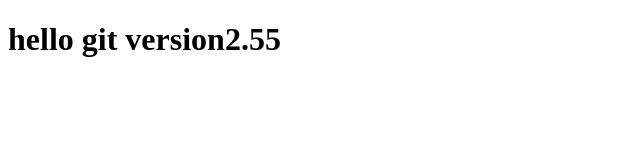
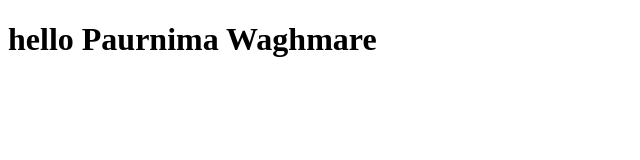
Before and after one commit to Paurnima2006/demo_git, a plain HTML site: page about.html in a window 1280 px wide. Shown: the whole page, without its empty margins (0-640 px from the left). Drawn offline with Linux system fonts and the light colour scheme.

Commit message:
initial commit

```diff
--- a/about.html
+++ b/about.html
@@ -4,6 +4,6 @@
     <title>My Git Project</title>
 </head>
 <body>
-    <h1>hello git version2.55</h1>
+    <h1>hello Paurnima Waghmare</h1>
 </body>
 </html>
```
